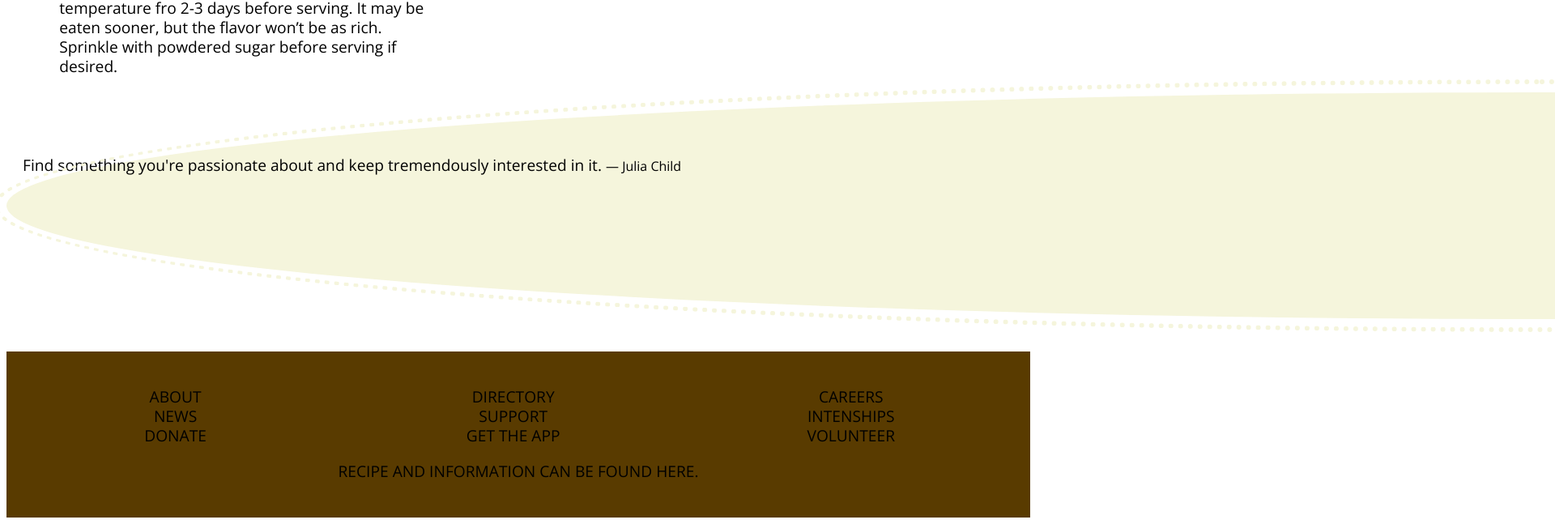
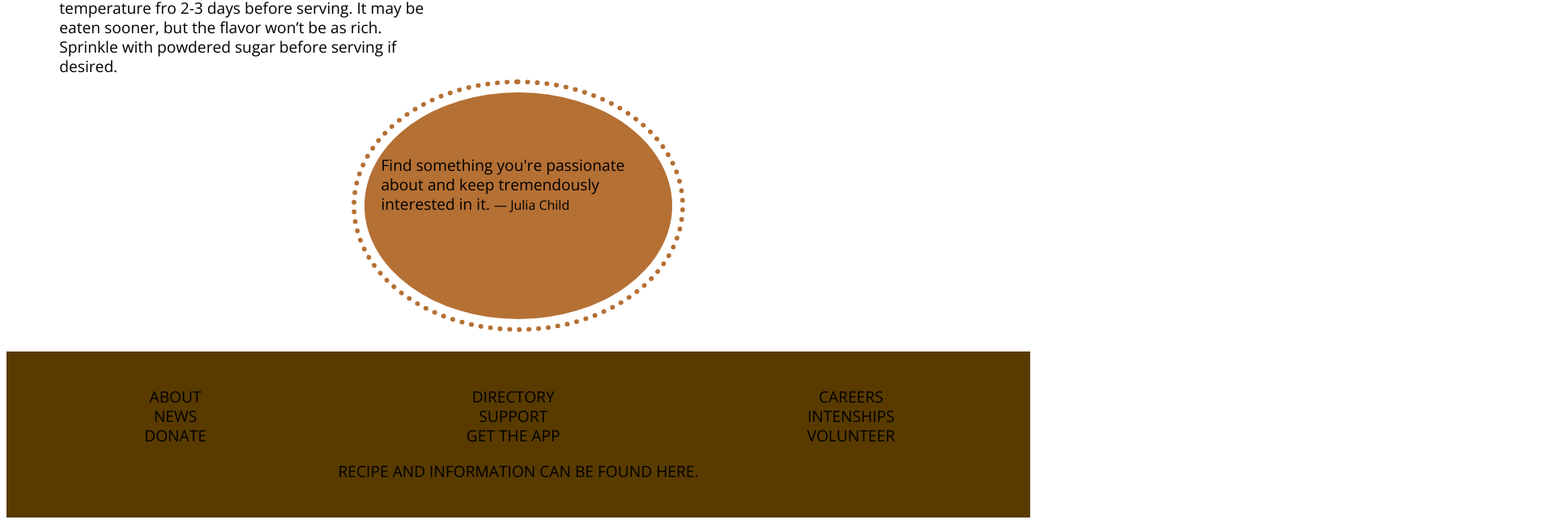
Before and after one commit to tianacdove-dev/tianacdove.github.io, a plain HTML site: page recipe.html in a window 1280 px wide. Shown: the part 1866-2513 px from the top of the page at 81% size, 1920 px wide, since content can reach past the window. Drawn offline with nearby package versions, Linux system fonts and the light colour scheme.

Commit message:
week10.3

```diff
--- a/css/recipe-styles.css
+++ b/css/recipe-styles.css
@@ -105,12 +105,12 @@ header h2 {
 
 blockquote {
     clear:both;
-    width: 300%;
+    width: 30%;
     height: 280px;
     padding: 78px 16px 0 20px;
     border-radius: 50%;
-    background-color: beige;
-    outline: dotted 6px beige;
+    background-color: rgb(181, 112, 52);
+    outline: dotted 6px rgb(181, 112, 52);
     outline-offset: 10px;
     font-family: "open sans", sans-serif;
     font-size: 1rem;
```
